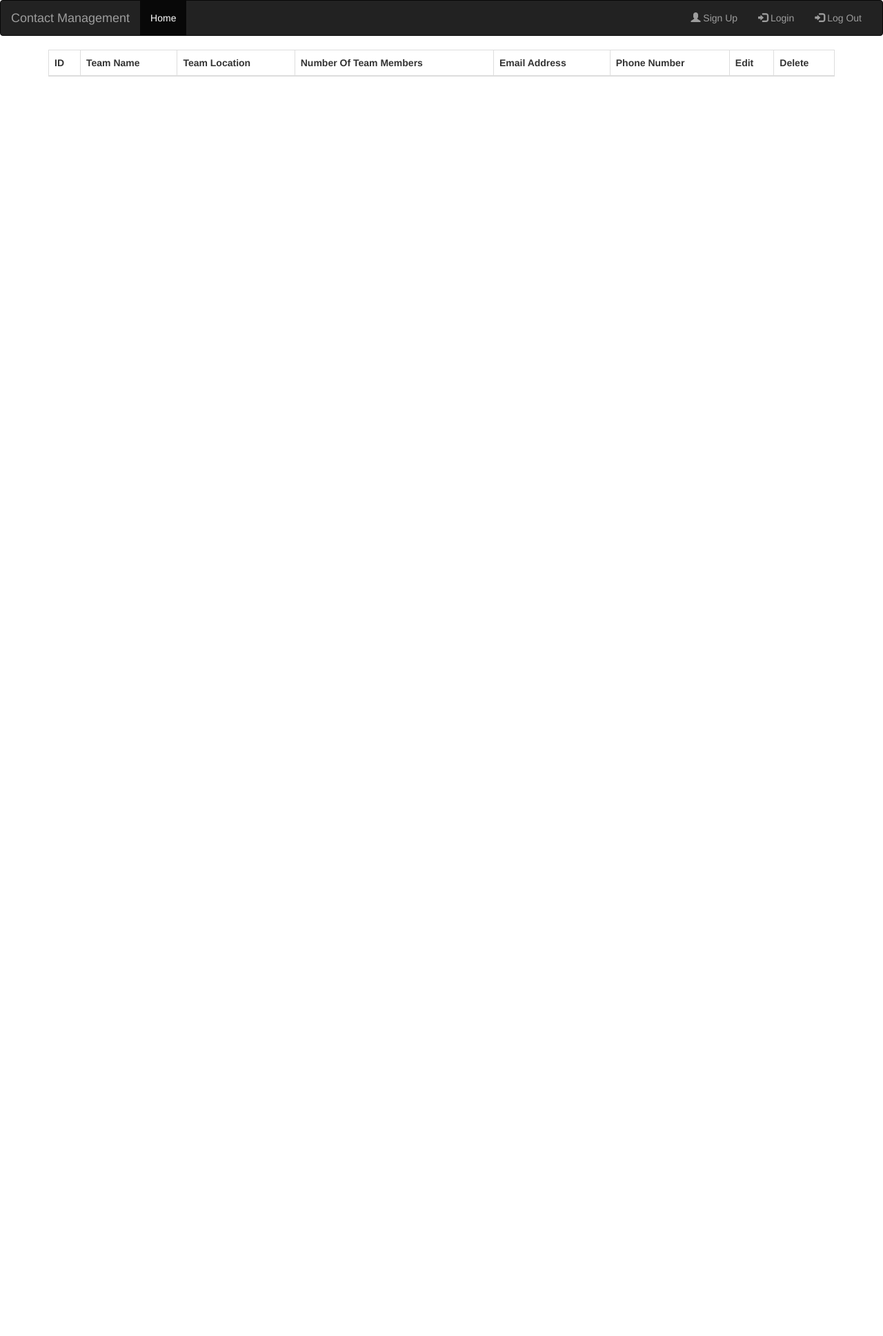
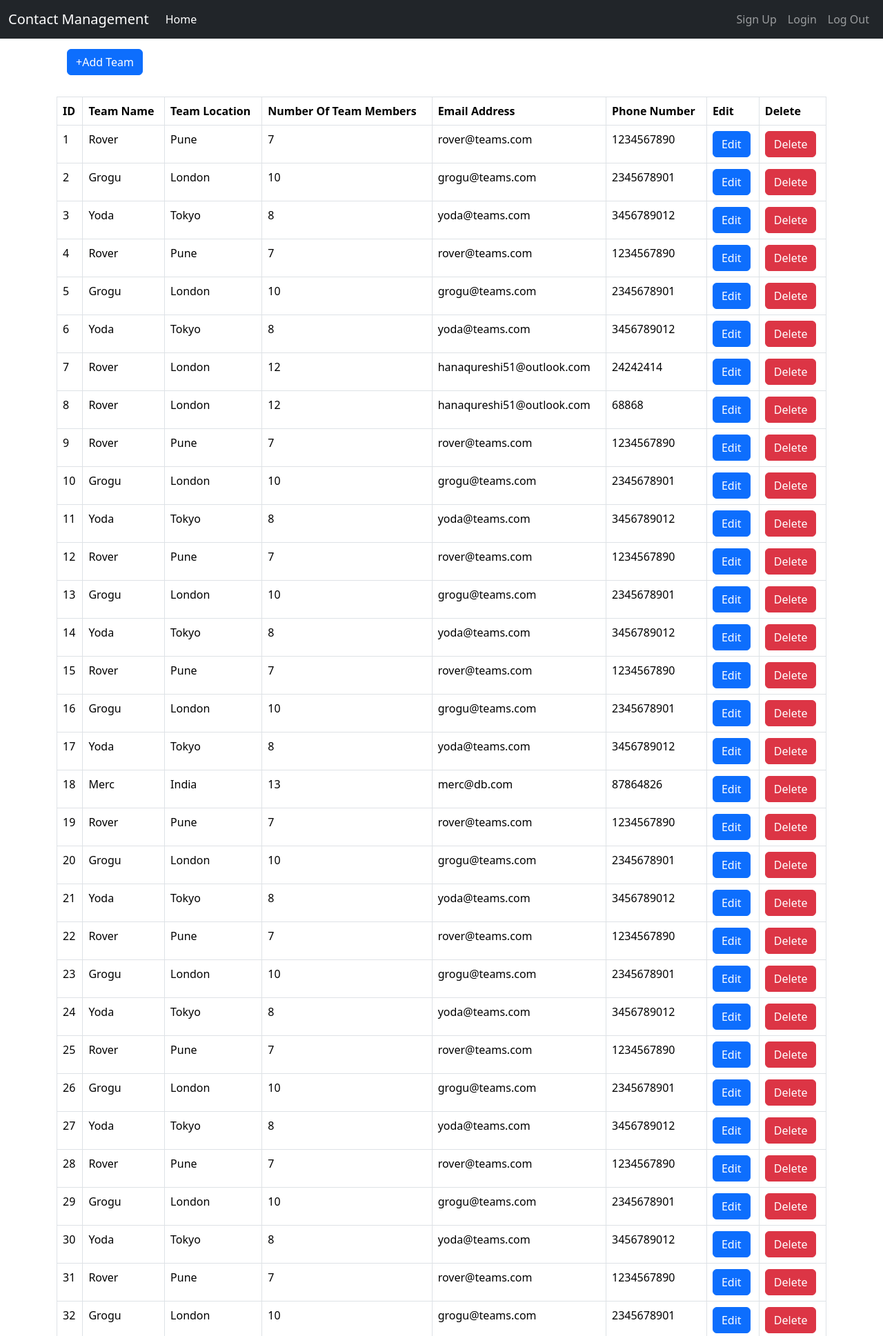
Before and after one commit to hana15-cmd/Contact-Managment-Data-Service, a Flask app: page /contactManager in a window 1280 px wide. Shown: the top 1937 px of the page at 69% size. Before the commit the page ends 111 px from the top, so only its background shows below. Run offline with Flask 3, Linux system fonts and the light colour scheme; data comes from the database, SQL or seed files in the repository; both versions use the stored data as it was after the commit; lists and menus that the app fills with data are empty; some libraries are stand-ins or nearby versions.

Commit message:
sign up and login functionality is working wip render data from the table

```diff
--- a/app/templates/base.html
+++ b/app/templates/base.html
@@ -3,30 +3,50 @@
 <head>
     <meta charset="UTF-8" />
     <meta name="viewport" content="width=device-width, initial-scale=1" />
-    <link rel="stylesheet" href="https://maxcdn.bootstrapcdn.com/bootstrap/3.4.1/css/bootstrap.min.css">
-    <script src="https://maxcdn.bootstrapcdn.com/bootstrap/3.4.1/js/bootstrap.min.js"></script>
-
+    <link href="https://cdn.jsdelivr.net/npm/bootstrap@5.3.3/dist/css/bootstrap.min.css" rel="stylesheet" integrity="sha384-QWTKZyjpPEjISv5WaRU9OFeRpok6YctnYmDr5pNlyT2bRjXh0JMhjY6hW+ALEwIH" crossorigin="anonymous">
+    <script
+     src="https://cdn.jsdelivr.net/npm/bootstrap@5.3.3/dist/js/bootstrap.bundle.min.js"
+     integrity="sha384-YvpcrYf0tY3lHB60NNkmXc5s9fDVZLESaAA55NDzOxhy9GkcIdslK1eN7N6jIeHz"
+     crossorigin="anonymous">
+    </script>
     <title>{% block title %}Home{% endblock %}</title>
 </head>
 <body>
-    <nav class="navbar navbar-inverse">
+    <nav class="navbar navbar-expand-lg navbar-dark bg-dark">
         <div class="container-fluid">
-            <div class="navbar-header">
-                <button type="button" class="navbar-toggle" data-toggle="collapse" data-target="#myNavbar">
-                    <span class="icon-bar"></span>
-                    <span class="icon-bar"></span>
-                    <span class="icon-bar"></span>
-                </button>
-                <a class="navbar-brand" href="#">Contact Management</a>
-            </div>
+            <a class="navbar-brand" href="#">Contact Management</a>
+            <button
+                class="navbar-toggler"
+                type="button"
+                data-bs-toggle="collapse"
+                data-bs-target="#myNavbar"
+                aria-controls="myNavbar"
+                aria-expanded="false"
+                aria-label="Toggle navigation">
+                <span class="navbar-toggler-icon"></span>
+            </button>
             <div class="collapse navbar-collapse" id="myNavbar">
-                <ul class="nav navbar-nav navbar-right">
-                    <li><a href="/signup"><span class="glyphicon glyphicon-user"></span> Sign Up</a></li>
-                    <li><a href="/login/"><span class="glyphicon glyphicon-log-in"></span> Login</a></li>
-                    <li><a href="/logout"><span class="glyphicon glyphicon-log-in"></span> Log Out</a></li>
+                <ul class="navbar-nav me-auto mb-2 mb-lg-0">
+                    <li class="nav-item">
+                        <a class="nav-link active" id="home" href="/">Home</a>
+                    </li>
                 </ul>
-                <ul class="nav navbar-nav">
-                    <li class="active"><a id="home" href="/">Home</a></li>
+                <ul class="navbar-nav">
+                    <li class="nav-item">
+                        <a class="nav-link" href="/signup">
+                            <i class="bi bi-person-fill"></i> Sign Up
+                        </a>
+                    </li>
+                    <li class="nav-item">
+                        <a class="nav-link" href="/login/">
+                            <i class="bi bi-box-arrow-in-right"></i> Login
+                        </a>
+                    </li>
+                    <li class="nav-item">
+                        <a class="nav-link" href="/logout">
+                            <i class="bi bi-box-arrow-right"></i> Log Out
+                        </a>
+                    </li>
                 </ul>
             </div>
         </div>
--- a/app/templates/homepage.html
+++ b/app/templates/homepage.html
@@ -3,5 +3,5 @@
 {% block title %}Homepage{% endblock %}
 
 {% block content %}
-    <h1>Welcome to Contact Manager , please sign in or log up </h1>
+    <h1 style="padding: 15px;"> Welcome to Contact Manager , please sign in or log up </h1>
 {% endblock %}
--- a/app/templates/index.html
+++ b/app/templates/index.html
@@ -1,8 +1,12 @@
 {% extends "base.html" %}
 
 {% block content %}
+<p class="text-right" style="padding: 15px;">
+  <a href="{{ url_for('views.add_team') }}" class="btn btn-primary">+Add Team</a>
+</p>
 <table class='table table-bordered'>
   <thead>
+    <tr>
       <th>ID</th>
       <th>Team Name</th>
       <th>Team Location</th>
@@ -11,21 +15,21 @@
       <th>Phone Number</th>
       <th>Edit</th>
       <th>Delete</th>
+    </tr>
   </thead>
   <tbody>
     {% for row in datas %}
     <tr>
-            <td>{{loop.index}}</td>
-            <td>{{row.TEAM_NAME}}</td>
-            <td>{{row.TEAM_LOCATION}}</td>
-            <td>{{row.NUMBER_OF_TEAM_MEMBERS}}</td>
-            <td>{{row.EMAIL_ADDRESS}}</td>
-            <td>{{row.PHONE_NUMBER}}</td>
-            <td><a href='{{url_for("edit_user",uid=row.UID)}}' class='btn btn-primary'>Edit</a></td>
-            <td><a href='{{url_for("delete_user",uid=row.UID)}}' class='btn btn-danger' onclick='return confirm("Are You Sure")'>Delete</a></td>
+      <td>{{ loop.index }}</td>
+      <td>{{ row['TEAM_NAME'] }}</td>
+      <td>{{ row['TEAM_LOCATION'] }}</td>
+      <td>{{ row['NUMBER_OF_TEAM_MEMBERS'] }}</td>
+      <td>{{ row['EMAIL_ADDRESS'] }}</td>
+      <td>{{ row['PHONE_NUMBER'] }}</td>
+      <td><a href='{{ url_for("views.edit_team", uid=row.UID) }}' class='btn btn-primary'>Edit</a></td>
+      <td><a href='{{ url_for("views.delete_teams", uid=row.UID) }}' class='btn btn-danger' onclick='return confirm("Are you sure you want to delete this team?")'>Delete</a></td>
     </tr>
-        {%endfor%}
+    {% endfor %}
   </tbody>
 </table>
-
 {% endblock %}
--- a/app/templates/login.html
+++ b/app/templates/login.html
@@ -23,7 +23,7 @@
          />
     </div>
 
-    <button type="submit" class="btn btn-primary">Submit</button>
+    <button style="padding: 15px;" type="submit" class="btn btn-primary" >Submit </button>
 
     {% with messages = get_flashed_messages(with_categories=true) %}
     {% if messages %}
--- a/app/views.py
+++ b/app/views.py
@@ -1,4 +1,5 @@
 from flask import Blueprint,render_template
+
 import os
 import sqlite3
 import sqlite3 as sql
@@ -9,8 +10,8 @@ app = Flask(__name__)
 
 app.config.update(dict(
     DATABASE=os.path.join(app.root_path, os.getenv('DATABASE', 'database.db')),
-    SECRET_KEY=os.urandom(24),  # Use a random secret key for development
-))
+    SECRET_KEY=os.urandom(24),))
+
 
 def connection_database():
     connection = sqlite3.connect(app.config['DATABASE'])
@@ -27,17 +28,8 @@ def init_db_scheme():
         database = get_database()
         with app.open_resource('schemadb.sql', mode='r') as f:
             database.executescript(f.read())
-            database.commit()
-
-
-# def init_database_with_dummy_data():
-#     with app.app_context():
-#         database=get_database
-#         with app.open_resource('schemadb.sql', mode='r') as f:
-#             database.cursor().executescript(f.read())
-#             add_entry('Blue','London',10,'blue@db.com',4455212347)
-#             database.commit()
-
+        add_dummy_teams_data()
+        database.commit()
 
 def add_entry(email, first_name, password):
     database = get_database()
@@ -48,12 +40,16 @@ def add_entry(email, first_name, password):
     )
     database.commit()
 
-# def add_entry(team_name, team_location, number_of_team_members,team_email_address,team_phone_number):
-#     database = get_database()
-#     database.execute(
-#         "insert into teams(TEAM_NAME,TEAM_LOCATION,NUMBER_OF_TEAM_MEMBERS,EMAIL_ADDRESS,PHONE_NUMBER)) values (?,?,?,?,?) ",
-#                     (team_name,team_location,number_of_team_members,team_email_address,team_phone_number))
-#     database.commit()
+def add_dummy_teams_data():
+    database = get_database()
+    database.execute("""
+        INSERT INTO teams (team_name, team_location, number_of_team_members, email_address, phone_number)
+        VALUES
+            ('Rover', 'Pune', 7, 'rover@teams.com', 1234567890),
+            ('Grogu', 'London', 10, 'grogu@teams.com', 2345678901),
+            ('Yoda', 'Tokyo', 8, 'yoda@teams.com', 3456789012);
+    """)
+    database.commit()
 
 views = Blueprint('views',__name__)
 
@@ -70,11 +66,11 @@ def signup():
         confirm_password = request.form['confirm_password']
 
         if not all([email, first_name, password, confirm_password]):
-            flash('All fields are required.', 'error')
+            flash('All fields are required.', category='error')
             return redirect(url_for('views.signup'))
 
         if password != confirm_password:
-            flash('Passwords do not match. Please try again.','error')
+            flash('Passwords do not match. Please try again.',category='error')
             return redirect(url_for('views.signup'))
 
         database = get_database()
@@ -83,11 +79,11 @@ def signup():
         ).fetchone()
 
         if existing_user:
-            flash('User already exists. Please log in.', 'error')
+            flash('User already exists. Please log in.', category='error')
             return redirect(url_for('views.login'))
 
         add_entry(email, first_name, password)
-        flash('Registration successful! Please log in.', 'success')
+        flash('Registration successful! Please log in.', category='success')
         return redirect(url_for('views.login'))
     return render_template('sign.html')
 
@@ -117,7 +113,86 @@ def contacts():
     cursor = database.cursor()
     cursor.execute("SELECT * FROM teams")
     data = cursor.fetchall()
-    return render_template("index.html")
+    return render_template("index.html", datas=data)
+
+@views.route("/add_team", methods=['POST', 'GET'])
+def add_team():
+    if request.method == 'POST':
+        # Extract form data
+        team_name = request.form.get('team_name')
+        team_location = request.form.get('team_location')
+        number_of_team_members = request.form.get('number_of_team_members')
+        team_email_address = request.form.get('team_email_address')
+        team_phone_number = request.form.get('team_phone_number')
+
+        # Validate required fields
+        if not all([team_name, team_location, number_of_team_members, team_email_address, team_phone_number]):
+            flash('All fields are required!', category='error')
+            return redirect(url_for('views.add_team'))
+
+        # Convert inputs to appropriate types
+        try:
+            number_of_team_members = int(number_of_team_members)
+            team_phone_number = int(team_phone_number)
+        except ValueError:
+            flash('Invalid input for number of team members or phone number!', category='error')
+            return redirect(url_for('views.add_team'))
+
+        # Save to the database
+        try:
+            con = sql.connect(app.config['DATABASE'])
+            cur = con.cursor()
+            cur.execute(
+                """
+                INSERT INTO teams (TEAM_NAME, TEAM_LOCATION, NUMBER_OF_TEAM_MEMBERS, EMAIL_ADDRESS, PHONE_NUMBER)
+                VALUES (?, ?, ?, ?, ?)
+                """,
+                (team_name, team_location, number_of_team_members, team_email_address, team_phone_number)
+            )
+            con.commit()
+
+            cur.execute("SELECT * FROM teams")
+            print("Database contents:", cur.fetchall())
+
+            flash('Team added successfully!', category='success')
+        except sql.Error as e:
+            flash(f"Database error: {e}", category='error')
+        finally:
+            con.close()
+
+        return redirect(url_for("views.contacts"))
+
+    return render_template('add_team.html')
+
+@views.route("/edit_team/<string:uid>",methods=['POST','GET'])
+def edit_team(id):
+    if request.method=='POST':
+        team_name=request.form['teamName']
+        team_location=request.form['teamLocation']
+        number_of_team_members=request.form['numberOfTeamMembers']
+        team_email_address=request.form['EmailAddress']
+        team_phone_number=request.form['PhoneNumber']
+        con=sql.connect("teamDatabase.db")
+        cur=con.cursor()
+        cur.execute("update teams set TEAM_NAME=?,CONTACT=? where ID=?",(team_name,team_location,number_of_team_members,team_email_address,team_phone_number,id))
+        con.commit()
+        flash('Team Updated','success')
+        return redirect(url_for("index"))
+    con=sql.connect("teamDatabase.db")
+    con.row_factory=sql.Row
+    cur=con.cursor()
+    cur.execute("select * from teams where ID=?",(id,))
+    data=cur.fetchone()
+    return render_template("edit_team.html",datas=data)
+
+@views.route("/delete_team/<string:uid>",methods=['GET'])
+def delete_teams(id):
+    con=sql.connect("teamDatabase.db")
+    cur=con.cursor()
+    cur.execute("delete from teams where ID=?",(id))
+    con.commit()
+    flash('Team Deleted','warning')
+    return redirect(url_for("index"))
 
 @views.route('/logout')
 def logout():
--- a/main.py
+++ b/main.py
@@ -4,5 +4,5 @@ from app.views import init_db_scheme
 app = create_app()
 
 if __name__ == '__main__':
-    # init_db_scheme()
+    init_db_scheme()
     app.run(debug=True)
```
Also changed, not shown: app/schemadb.sql (+8 -8 lines), app/templates/add_team.html (+10 -11 lines), app/database.db. Lines whose indentation alone changed are shown as unchanged.
